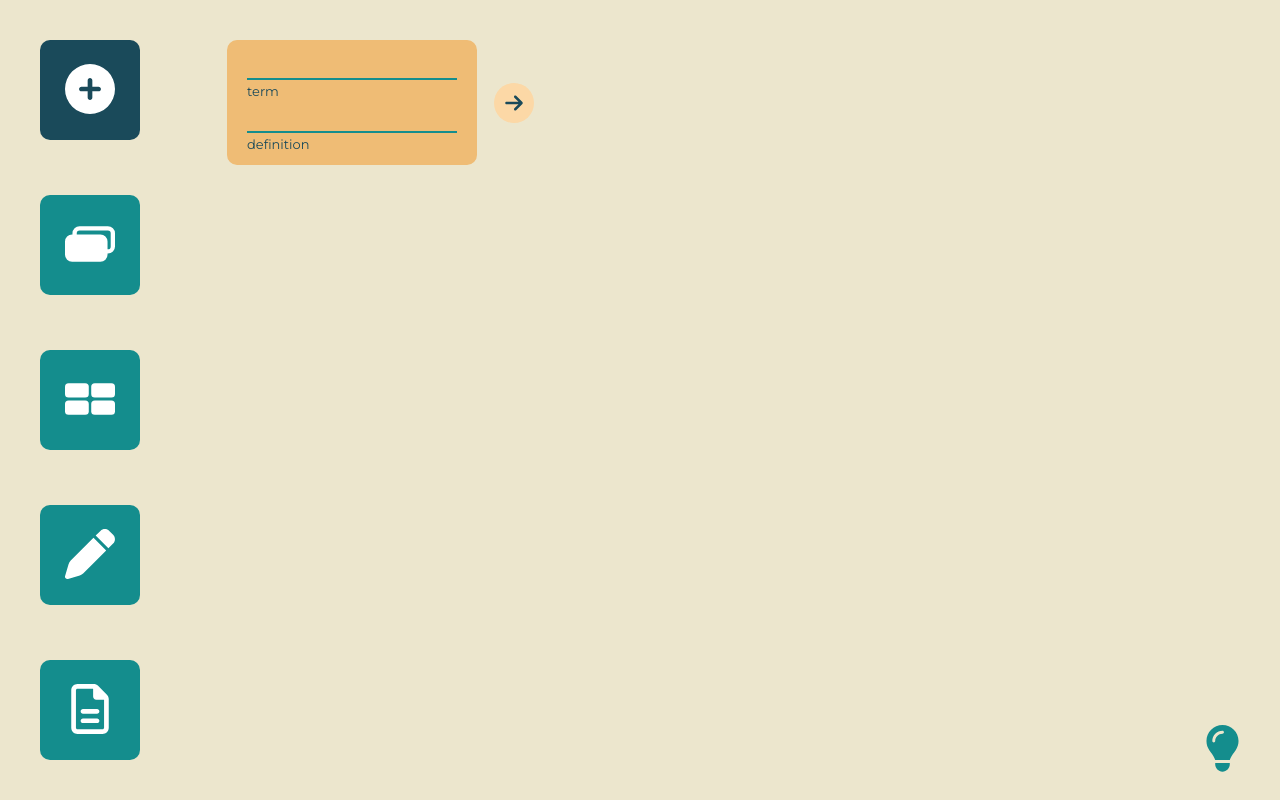
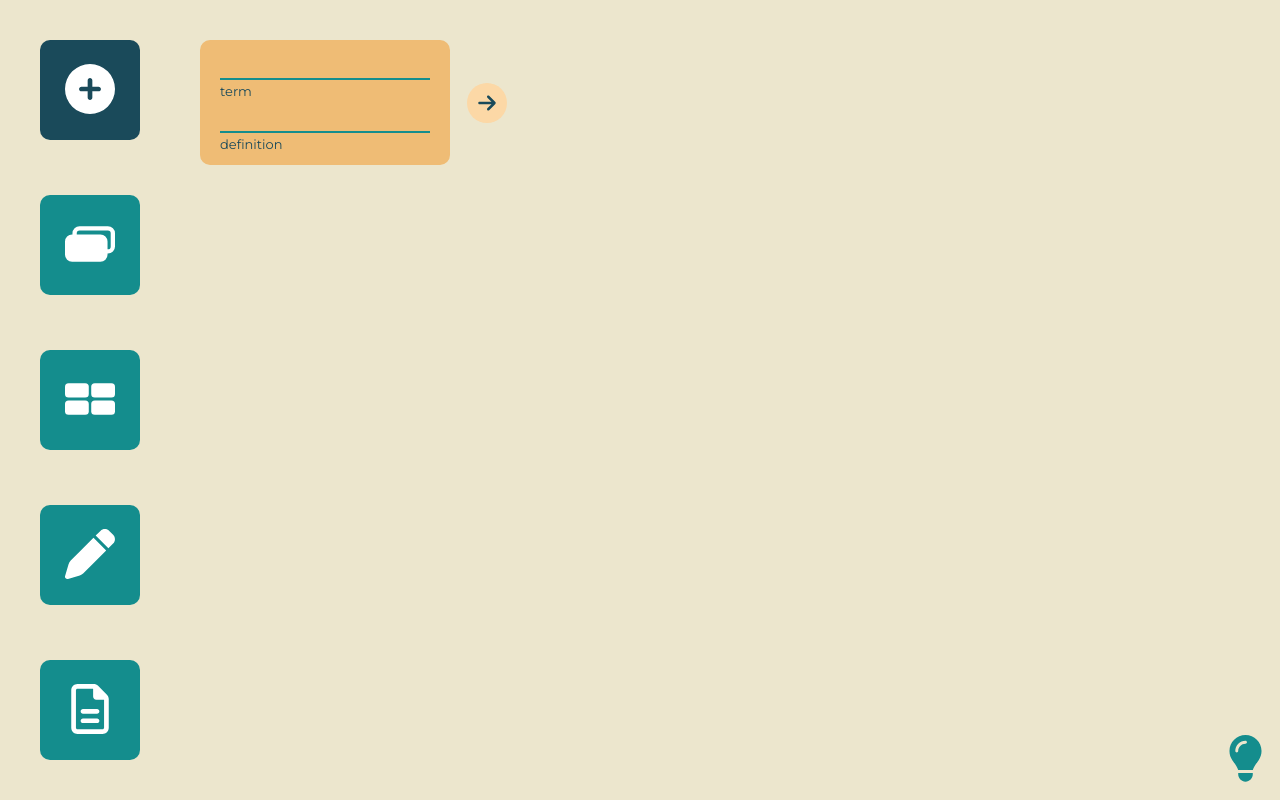
Before and after one commit to veselovae/word-app, a Vue app: page / in a window 1280 px wide. Built offline with nearby package versions, Linux system fonts and the light colour scheme.

Commit message:
fix position of navigation (fixed)

```diff
--- a/src/App.vue
+++ b/src/App.vue
@@ -1,7 +1,7 @@
 <template>
     <div class="main">
         <NavigationBox></NavigationBox>
-        <component :is="getActiveComponent"></component>
+        <component :is="getActiveComponent" class="component"></component>
     </div>
 </template>
 
@@ -31,7 +31,12 @@
     .main {
         display: flex;
         width: calc(100vw);
-        min-height: 100vh;
+        /*min-height: 100vh;*/
         padding: 40px;
+
+        .component {
+            margin-left: 160px;
+            min-height: calc(100vh - (40px * 2));
+        }
     }
 </style>
--- a/src/assets/style.css
+++ b/src/assets/style.css
@@ -10,7 +10,7 @@
 
 body {
     width: 100%;
-    min-height: 100vh;
+    /*min-height: 100vh;*/
     display: flex;
     align-items: center;
     justify-content: flex-start;
--- a/src/components/HintEnter.vue
+++ b/src/components/HintEnter.vue
@@ -21,8 +21,8 @@
         height: 35px;
         width: 35px;
         position: absolute;
-        bottom: 0;
-        right: 0;
+        bottom: -10px !important;
+        right: -23px !important;
 
         svg path {
             transition: fill 0.2s;
--- a/src/components/NavigationBox.vue
+++ b/src/components/NavigationBox.vue
@@ -162,6 +162,8 @@
         justify-content: space-between;
         /*gap: 17px;*/
         margin-right: 87px;
+        min-height: calc(100vh - (40px * 2));
+        position: fixed;
 
         button {
             width: var(--size-elem-nav);
```
